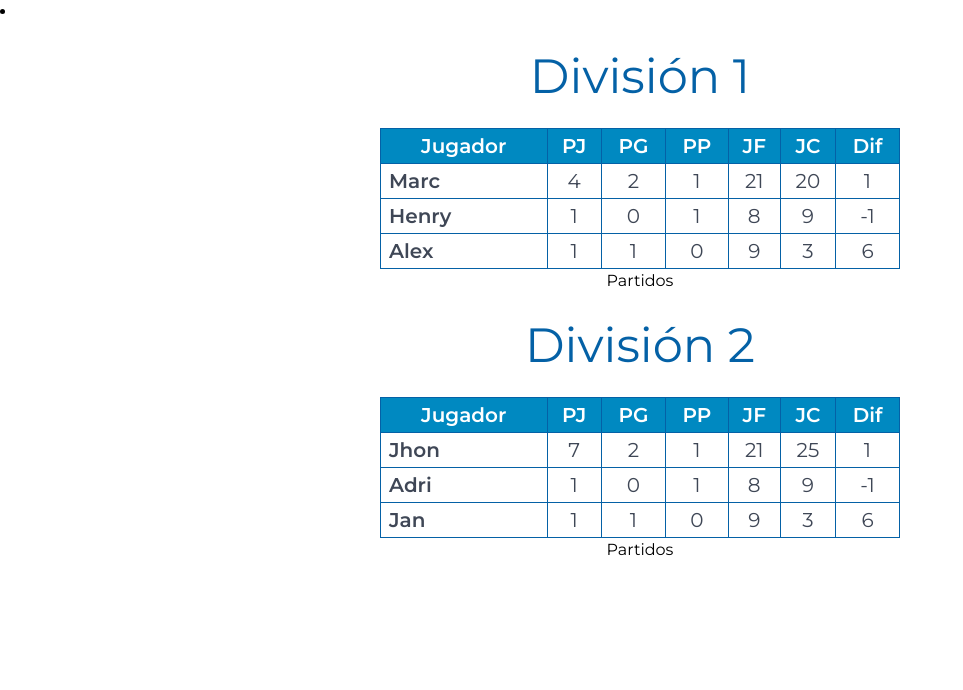
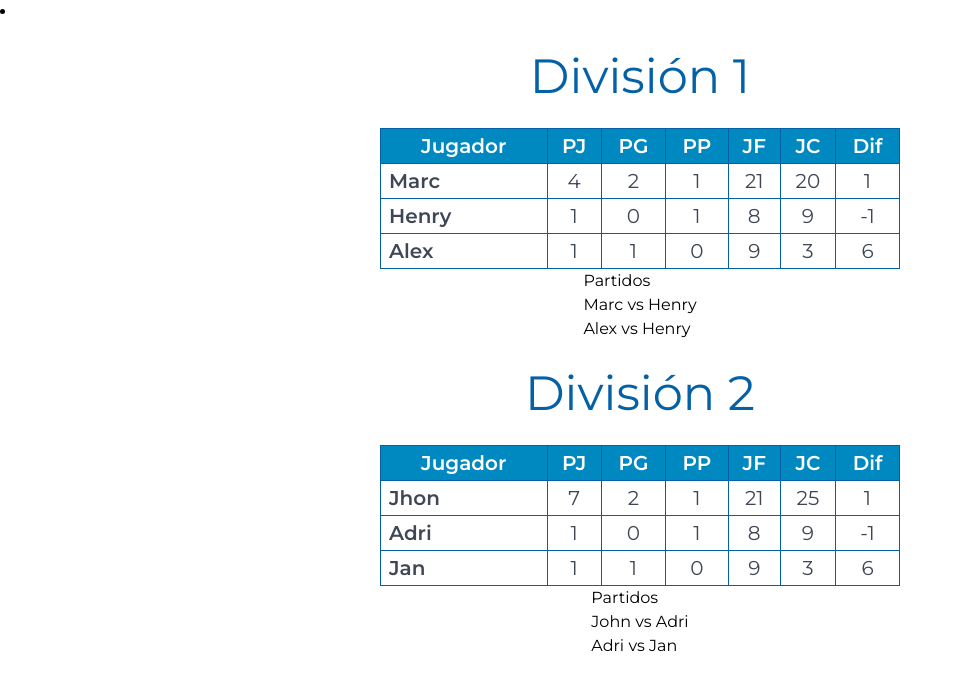
Before and after one commit to kvi-ki/tennis-matches, a Next.js app: page / in a window 1280 px wide. Shown: the top 690 px of the page, without its empty margins (0-963 px from the left). Built offline with nearby package versions, Linux system fonts and the light colour scheme.

Commit message:
feat: add Match component

```diff
--- /dev/null
+++ b/src/components/match/Match.tsx
@@ -0,0 +1,13 @@
+export type MatchProps = {
+  player1: string;
+  player2: string;
+  result: string;
+};
+
+export default function Match({ match }: { match: MatchProps }) {
+  return (
+    <ul>
+      {match.player1} vs {match.player2}
+    </ul>
+  );
+}
--- a/src/components/matches/Matches.tsx
+++ b/src/components/matches/Matches.tsx
@@ -1,9 +1,13 @@
-export default function Matches() {
+import Match, { MatchProps } from '../match/Match';
+
+export default function Matches({ matches }: { matches: MatchProps[] }) {
   return (
     <section>
       <h2>Partidos</h2>
       <li>
-        <ul></ul>
+        {matches.map((match: MatchProps, index: number) => {
+          return <Match match={match} key={index} />;
+        })}
       </li>
     </section>
   );
```
